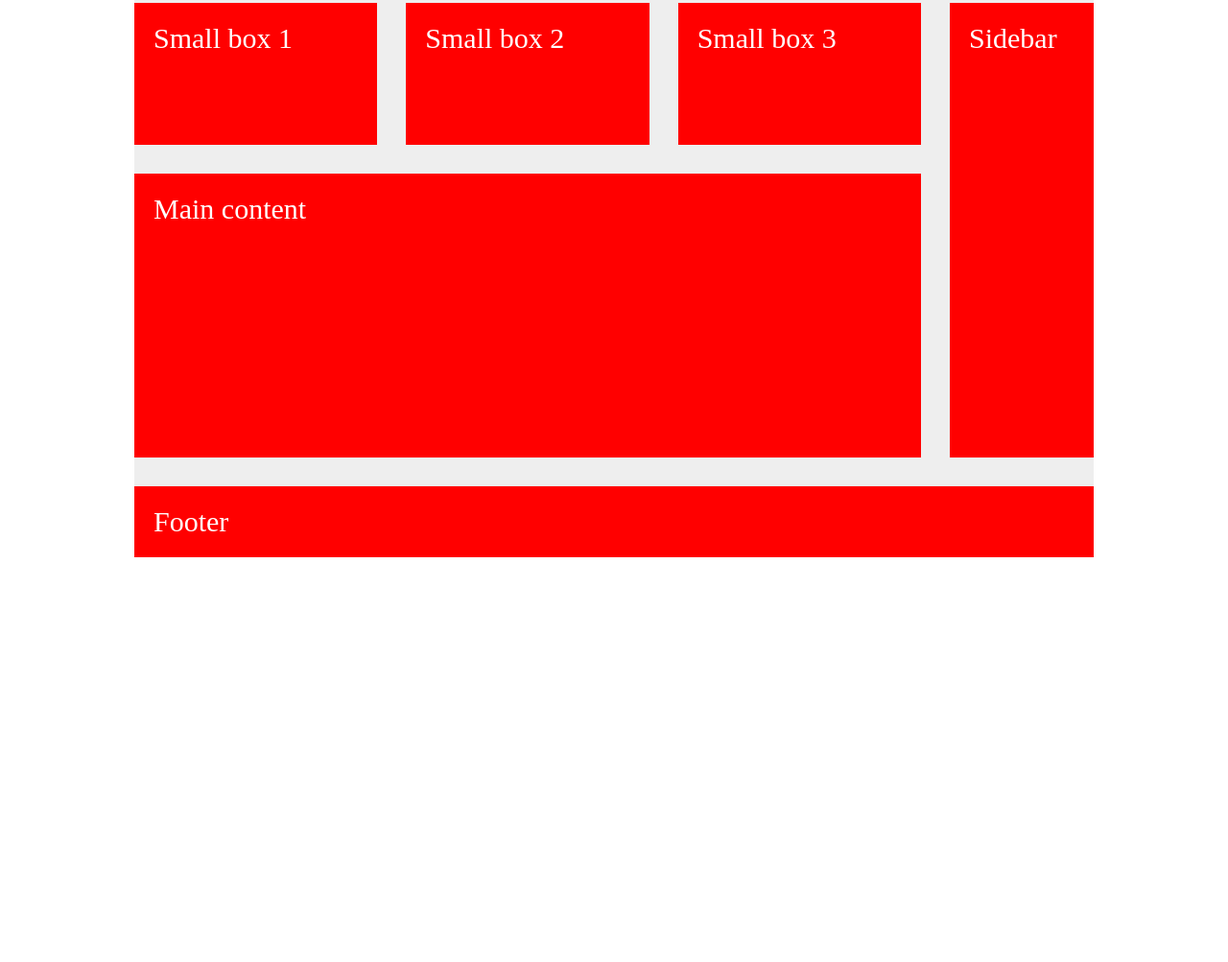
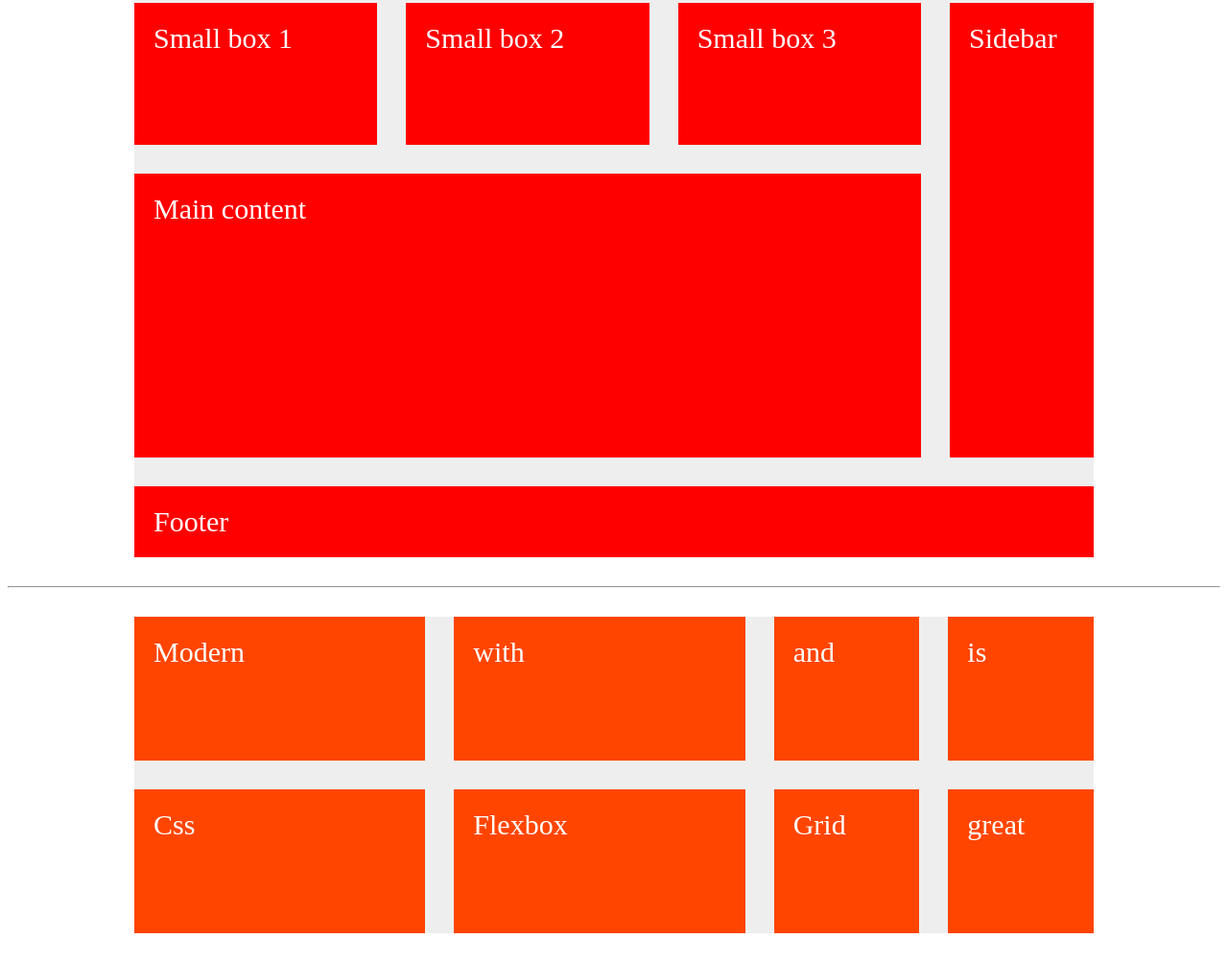
Before and after one commit to cdfishe1/grid-practice, a website: page index.html in a window 1280 px wide. Shown: the part 789-1792 px from the top of the page at 96% size. Before the commit the page ends 1400 px from the top, so only its background shows below. Drawn offline with Linux system fonts and the light colour scheme.

Commit message:
add new grid showing explicit implicit grids

```diff
--- a/index.html
+++ b/index.html
@@ -30,5 +30,16 @@
     <div class="block block--side">Sidebar</div>
     <div class="block block--footer">Footer</div>
    </div>
+   <hr>
+   <div class="content">
+       <div class="cell cell--1">Modern</div>
+       <div class="cell cell--2">Css</div>
+       <div class="cell cell--3">with</div>
+       <div class="cell cell--4">Flexbox</div>
+       <div class="cell cell--5">and</div>
+       <div class="cell cell--6">Grid</div>
+       <div class="cell cell--7">is</div>
+       <div class="cell cell--8">great</div>
+   </div>
 </body>
 </html>
--- a/sass/main.scss
+++ b/sass/main.scss
@@ -204,3 +204,27 @@
         grid-area: footer;
     }
 }
+
+//Explicit and implicit grids
+.content {
+    background-color: #eee;
+    width: 1000px;
+    margin: 30px auto;
+
+    display: grid;
+    grid-template-rows: repeat(2, 150px);
+    grid-template-columns: repeat(2, 1fr);
+    gap: 30px;
+
+    grid-auto-rows: 80px; //sets the height of the implicit grid rows to 80px
+    grid-auto-columns: .5fr; //sets the width of the implicit grid column to .5fr
+
+    grid-auto-flow: column; //Stipulates how the implicit grid is laid out. Defaults to rows.
+
+    .cell {
+        padding: 20px;
+        color: white;
+        font-size: 30px;
+        background-color: orangered;
+    }
+}
```
Also changed, not shown: css/main.min.css, 1 other file.
